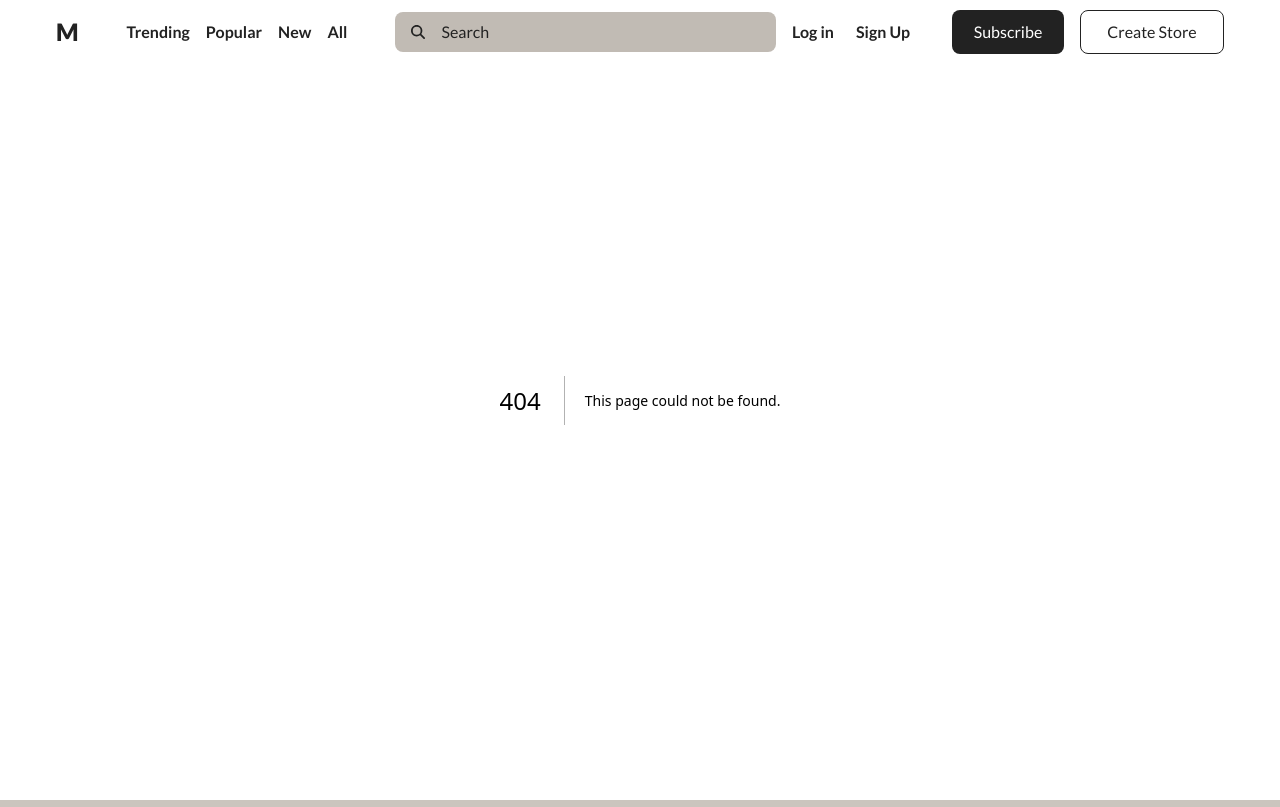
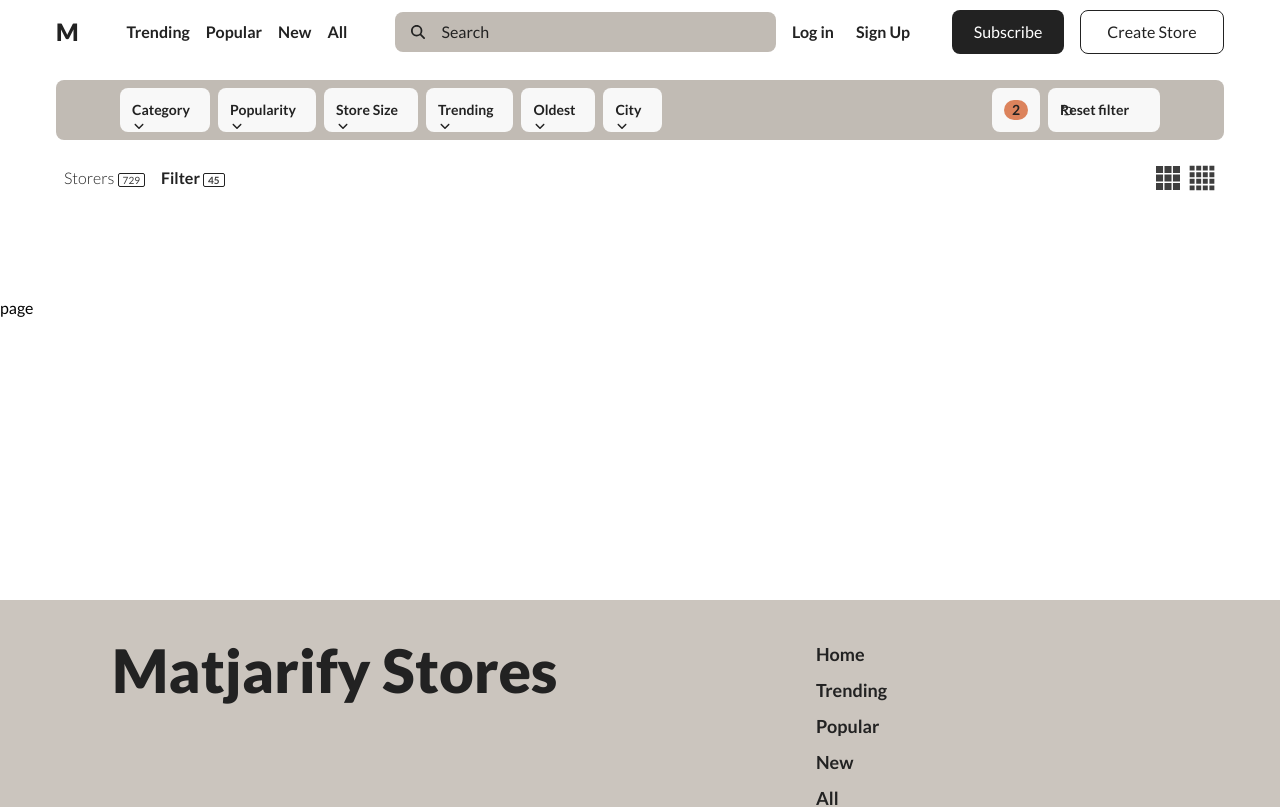
Before and after one commit to RyuzakiiL23/Matjarify-Stores, a Next.js app in the folder front-end/: page /AllStores in a window 1280 px wide. Before the commit this address had no page. Shown: the top 807 px of the page. Built offline with nearby package versions, Linux system fonts and the light colour scheme.

Commit message:
filter bar

```diff
--- /dev/null
+++ b/front-end/app/(Stores)/AllStores/page.tsx
@@ -0,0 +1,7 @@
+import React from 'react'
+
+export default function AllStores() {
+  return (
+    <div className='h-96 pt-20'>page</div>
+  )
+}
--- /dev/null
+++ b/front-end/app/(Stores)/_components/SearchBar/FilterBar.tsx
@@ -0,0 +1,77 @@
+import React from "react";
+import { FaAngleDown } from "react-icons/fa6";
+import { RxReset } from "react-icons/rx";
+import { TfiLayoutGrid3Alt, TfiLayoutGrid4Alt } from "react-icons/tfi";
+
+export default function FilterBar() {
+  const filters = [
+    {
+      name: "Category",
+    },
+    {
+      name: "Popularity",
+    },
+    {
+      name: "Store Size",
+    },
+    {
+      name: "Trending",
+    },
+    {
+      name: "Oldest",
+    },
+    {
+      name: "City",
+    },
+  ];
+  return (
+    <div className="pt-20">
+      <div className="flex lg:flex-row flex-col bg-input items-center text-primary mx-4 md:mx-14 rounded-lg px-1 lg:px-14">
+        <ul className="grid grid-cols-2 lg:flex w-full p-2 gap-2">
+          {filters.map((item, index) => (
+            <li
+              key={index}
+              className="relative text-sm bg-background text-md font-semibold rounded-lg p-3 pr-5 w-full"
+            >
+              <p className="relative w-max ">
+                {item.name}
+                <FaAngleDown className="absolute font-light right-[-17] h-3 top-[5]" />
+              </p>
+            </li>
+          ))}
+        </ul>
+        <ul className="grid grid-cols-2 lg:flex lg:justify-end w-full p-2 gap-2">
+          <li className="bg-background flex justify-center text-sm font-semibold rounded-lg p-3 w-full lg:w-12 text-center">
+            <p className="w-6 rounded-full bg-[#dc835c]">2</p>
+          </li>
+          <li className="bg-background text-sm font-semibold rounded-lg p-3 w-full lg:w-28">
+            <p className="relative w-max">
+              Reset filter
+              <RxReset className="absolute right-[-20] h-5 top-[0]" />
+            </p>
+          </li>
+        </ul>
+      </div>
+      <div className="flex my-6 w-full justify-between items-center md:px-12">
+        <div className="px-4 flex gap-4 text-primary">
+          <p className="font-light">
+            Storers{" "}
+            <span className="font-normal text-[10px] px-1 border border-primary rounded-sm text-trdbackground">
+              729
+            </span>
+          </p>
+          <h1 className="font-bold">
+            Filter{" "}
+            <span className="text-[10px] px-1 border border-primary rounded-sm text-trdbackground">
+              45
+            </span>
+          </h1>
+        </div>
+        <div className="flex pr-4 gap-2 text-trdbackground items-center">
+          <TfiLayoutGrid3Alt className="w-6 h-6" />
+          <TfiLayoutGrid4Alt className="w-7 h-7" />
+        </div>
+      </div>
+    </div>
+  );
+}
--- /dev/null
+++ b/front-end/app/(Stores)/layout.tsx
@@ -0,0 +1,22 @@
+import type { Metadata } from "next";
+import FilterBar from "./_components/SearchBar/FilterBar";
+
+export const metadata: Metadata = {
+  title: "Create Next App",
+  description: "Generated by create next app",
+};
+
+export default function RootLayout({
+  children,
+}: Readonly<{
+  children: React.ReactNode;
+}>) {
+  return (
+    <div className="h-full relative">
+      <div className="w-full">
+        <FilterBar />
+      </div>
+      {children}
+    </div>
+  );
+}
--- a/front-end/components/NavBar/NavBar.tsx
+++ b/front-end/components/NavBar/NavBar.tsx
@@ -1,14 +1,15 @@
 import { FaBars, FaMagnifyingGlass, FaUser } from "react-icons/fa6";
 import NavMenu from "./NavMenu";
+import Link from "next/link";
 export default function NavBar() {
   return (
     <div className="flex items-center gap-4 md:h-16 h-14 text-primary px-4 py-1.5 lg:px-14">
         <div className="xl:hidden">
             <NavMenu/>
         </div>
-        <div>
+        <Link href="/">
             <h1 className="cursor-pointer font-extrabold text-2xl">M</h1>
-        </div>
+        </Link>
         <div className="xl:flex hidden gap-4 px-8 font-bold">
             <p className="cursor-pointer hover:opacity-70 duration-200">Trending</p>
             <p className="cursor-pointer hover:opacity-70 duration-200">Popular</p>
```
Also changed, not shown: front-end/app/layout.tsx (+0 -9 lines).
